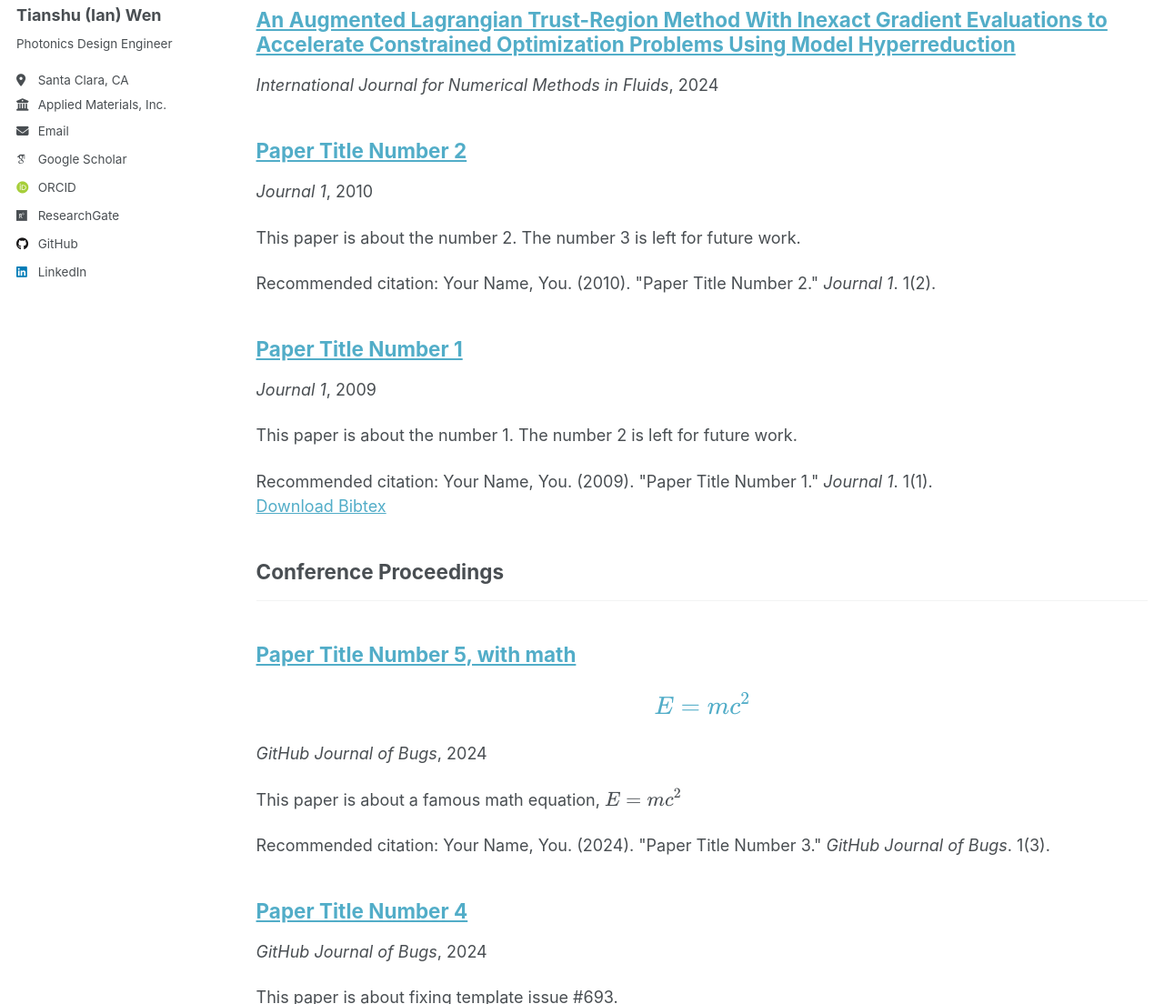
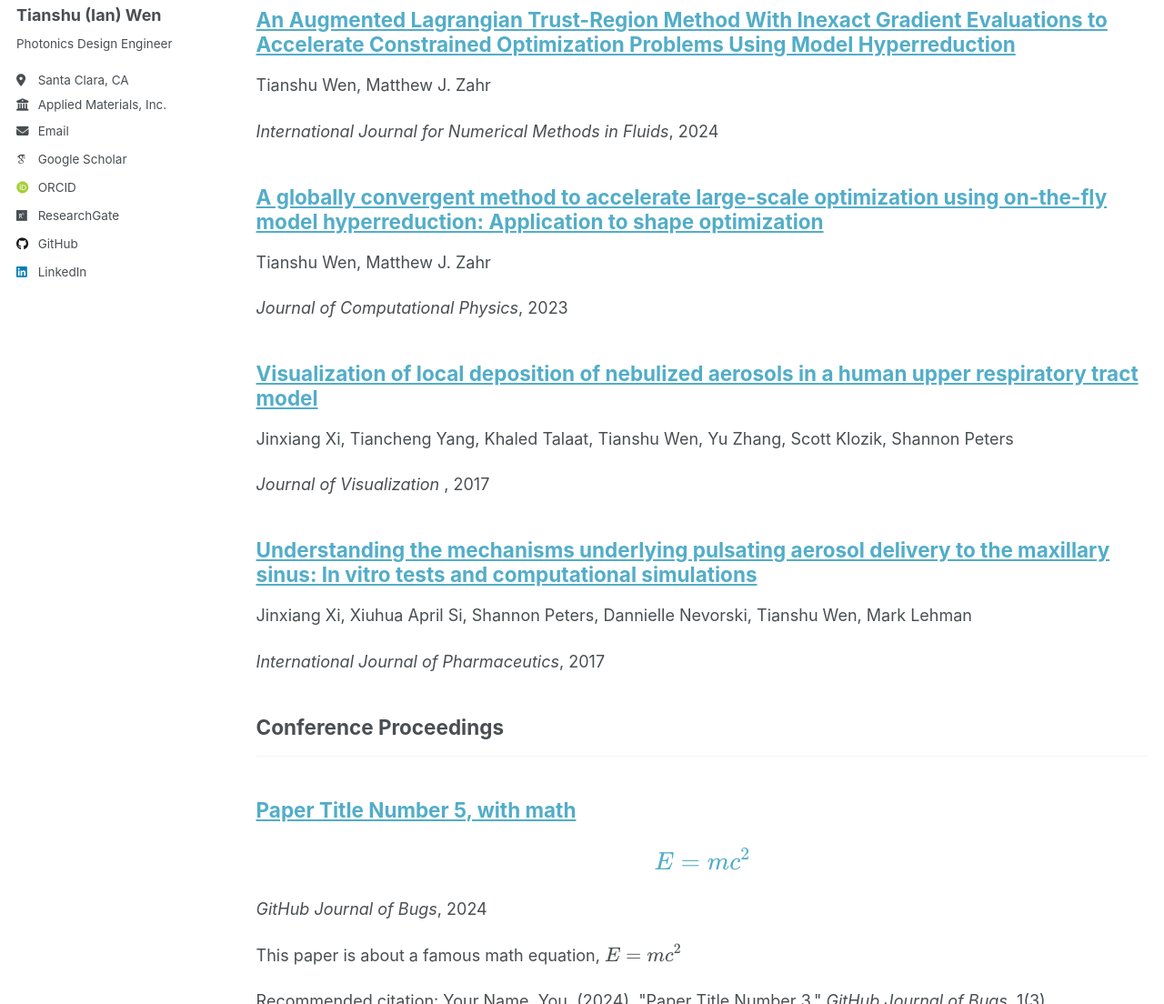
Before and after one commit to wentianshu/wentianshu.github.io, a Jekyll site: the page built from _pages/publications.html, in a window 1280 px wide and 1400 px high, cut to the strip 296-1400 px from the top of the window. Shown: the whole strip at 91% size. Built offline with Jekyll 4.4.1, drawn with Linux system fonts in a browser that asks for light colours; some web fonts are replaced; a script that is not in the unit is left out.

Commit message:
updated journal info

```diff
--- a/_data/publications_journal.yml
+++ b/_data/publications_journal.yml
@@ -1,26 +1,30 @@
 # Journal articles. List newest first on the site.
 
 - title: "An Augmented Lagrangian Trust-Region Method With Inexact Gradient Evaluations to Accelerate Constrained Optimization Problems Using Model Hyperreduction"
+  authors: "Tianshu Wen, Matthew J. Zahr"
   date: Dec. 2024
   venue: "International Journal for Numerical Methods in Fluids"
+  paperurl: "https://onlinelibrary.wiley.com/doi/abs/10.1002/fld.5363"
   # excerpt: "This paper is about the number 3. The number 4 is left for future work."
-  paperurl: "https://onlinelibrary.wiley.com/doi/abs/10.1002/fld.5363"
   # slidesurl: "http://academicpages.github.io/files/slides3.pdf"
   # citation: 'Your Name, You. (2015). &quot;Paper Title Number 3.&quot; <i>Journal 1</i>. 1(3).'
 
-- title: "Paper Title Number 2"
-  date: 2010-10-01
-  venue: "Journal 1"
-  excerpt: "This paper is about the number 2. The number 3 is left for future work."
-  paperurl: "http://academicpages.github.io/files/paper2.pdf"
-  slidesurl: "http://academicpages.github.io/files/slides2.pdf"
-  citation: 'Your Name, You. (2010). &quot;Paper Title Number 2.&quot; <i>Journal 1</i>. 1(2).'
+- title: "A globally convergent method to accelerate large-scale optimization using on-the-fly model hyperreduction: Application to shape optimization"
+  authors: "Tianshu Wen, Matthew J. Zahr"
+  date: Mar. 2023
+  venue: "Journal of Computational Physics"
+  paperurl: "https://www.sciencedirect.com/science/article/abs/pii/S0021999123001778"
 
-- title: "Paper Title Number 1"
-  date: 2009-10-01
-  venue: "Journal 1"
-  excerpt: "This paper is about the number 1. The number 2 is left for future work."
-  paperurl: "http://academicpages.github.io/files/paper1.pdf"
-  slidesurl: "http://academicpages.github.io/files/slides1.pdf"
-  bibtexurl: "http://academicpages.github.io/files/bibtex1.bib"
-  citation: 'Your Name, You. (2009). &quot;Paper Title Number 1.&quot; <i>Journal 1</i>. 1(1).'
+
+- title: "Visualization of local deposition of nebulized aerosols in a human upper respiratory tract model"
+  authors: "Jinxiang Xi, Tiancheng Yang, Khaled Talaat, Tianshu Wen, Yu Zhang, Scott Klozik, Shannon Peters"
+  date: Nov. 2017
+  venue: "Journal of Visualization "
+  paperurl: "https://link.springer.com/article/10.1007/s12650-017-0456-0"
+
+
+- title: "Understanding the mechanisms underlying pulsating aerosol delivery to the maxillary sinus: In vitro tests and computational simulations"
+  authors: "Jinxiang Xi, Xiuhua April Si, Shannon Peters, Dannielle Nevorski, Tianshu Wen, Mark Lehman"
+  date: Feb. 2017
+  venue: "International Journal of Pharmaceutics"
+  paperurl: "https://www.sciencedirect.com/science/article/abs/pii/S0378517317300984"
--- a/_includes/archive-single-publication.html
+++ b/_includes/archive-single-publication.html
@@ -9,6 +9,10 @@
     <h2 class="archive__item-title" itemprop="headline">
       <a href="{{ link_url }}">{{ title }}</a>
     </h2>
+
+    {% if pub.authors %}
+    <p class="archive__item-authors">{{ pub.authors }}</p>
+    {% endif %}
 
     {% if pub.venue %}
     <p><i>{{ pub.venue }}</i>{% if pub.date %}, {{ pub.date | default: "1900-01-01" | date: "%Y" }}{% endif %}</p>
```
